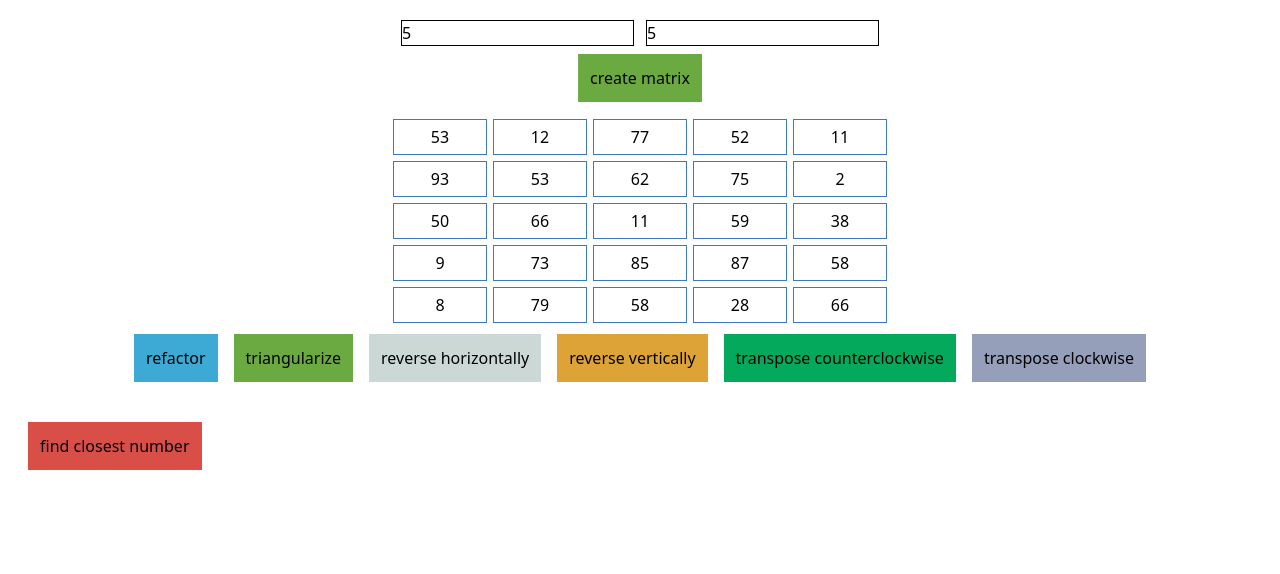
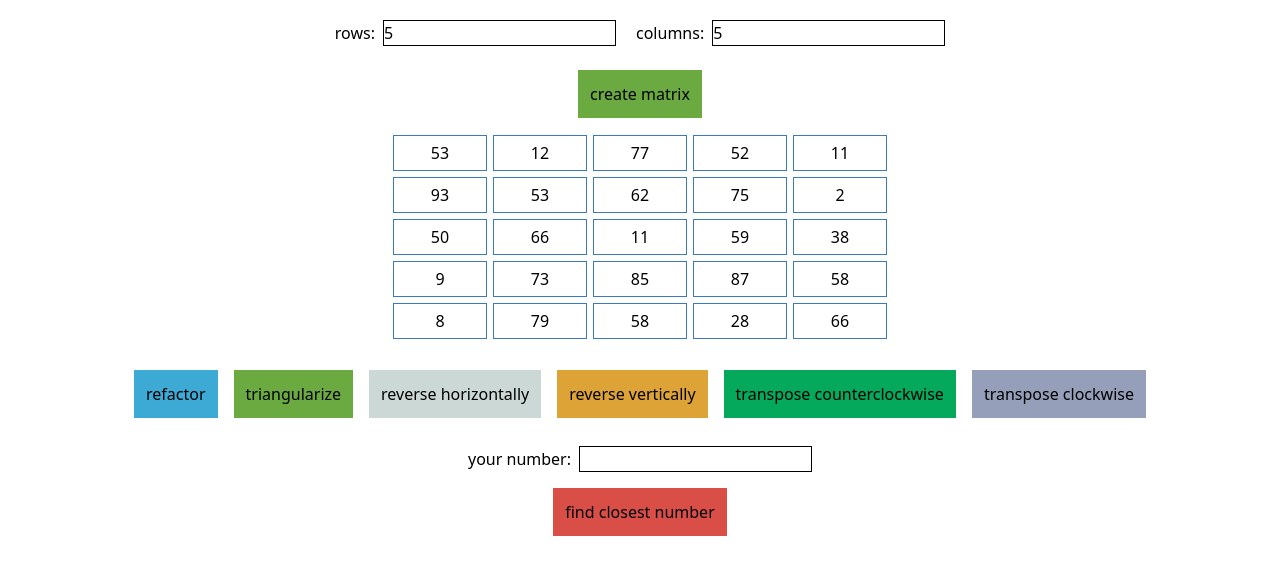
Before and after one commit to IgorNikonov/matrix, a React (Create React App) app: page / in a window 1280 px wide. Both pictures are taken after typing "5", "5" into the empty fields and a click on the button "create matrix". Shown: the top 574 px of the page. Built offline with nearby package versions, Linux system fonts and the light colour scheme.

Commit message:
my commit

```diff
--- a/src/App.tsx
+++ b/src/App.tsx
@@ -44,23 +44,31 @@ export default function App() {
 	};
 
 	return (
-		<div className='m-5 select-none'>
+		<div className='m-5 select-none text-center'>
 			<div className='create-matrix'>
-				<div className='flex gap-3 justify-center'>
+				<div className='flex gap-5 justify-center'>
+					<div>
+						<span className='font-[500] mr-2'>rows:</span>
 						<input
-						className='border border-black'
+							className='border border-black outline-none'
 							type='number'
-						onChange={(e) => dispatch(setInitialRows(parseInt(e.target.value)))}
+							onChange={(e) =>
+								dispatch(setInitialRows(parseInt(e.target.value)))
+							}
 						/>
+					</div>
+					<div>
+						<span className='font-[500] mr-2'>columns:</span>
 						<input
-						className='border border-black'
+							className='border border-black outline-none'
 							type='number'
 							onChange={(e) =>
 								dispatch(setInitialColumns(parseInt(e.target.value)))
 							}
 						/>
 					</div>
-				<div className='inline-block ml-[50%] translate-x-[-50%] w-auto'>
+				</div>
+				<div className='inline-block w-auto mt-4'>
 					<Button variant='green' onClick={create} content='create matrix' />
 				</div>
 			</div>
--- a/src/components/ClosestNumber/index.tsx
+++ b/src/components/ClosestNumber/index.tsx
@@ -1,31 +1,46 @@
-import React, { useState } from 'react';
+import React, { useState } from "react";
 import { useAppDispatch, useAppSelector } from "../../store/hooks";
-import { setClosestNumber, setShowData } from '../../features/closestNumber/closestNumberSlice';
-import { findClosestNumber } from '../../utils/matrixUtils';
-import Button from '../Button';
+import {
+	setClosestNumber,
+	setShowData,
+} from "../../features/closestNumber/closestNumberSlice";
+import { findClosestNumber } from "../../utils/matrixUtils";
+import Button from "../Button";
 
 interface IClosestNumberProps {
 	matrix: number[][];
 }
 
-const ClosestNumber: React.FC<IClosestNumberProps> = ({matrix}) => {
+const ClosestNumber: React.FC<IClosestNumberProps> = ({ matrix }) => {
 	const [userInput, setUserInput] = useState(0);
 
-	const {initialNumber, row, column, closestNumber, deviation} = useAppSelector(state => state.closestNumber.data);
-	const showData = useAppSelector(state => state.closestNumber.showData);
+	const { initialNumber, row, column, closestNumber, deviation } =
+		useAppSelector((state) => state.closestNumber.data);
+	const showData = useAppSelector((state) => state.closestNumber.showData);
 	const dispatch = useAppDispatch();
 
 	const handleShowData = () => {
 		dispatch(setClosestNumber(findClosestNumber(matrix, userInput)));
 		dispatch(setShowData(true));
-	}
+	};
 
 	return (
-		<div>
-			<input type="number" onChange={(e) => setUserInput(parseInt(e.target.value))} />
-			<Button content='find closest number' variant='pale-red' onClick={handleShowData} />
+		<div className='mt-5'>
+			<span className='font-[500] mr-2'>your number:</span>
+			<input
+				className='border border-black outline-none'
+				type='number'
+				onChange={(e) => setUserInput(parseInt(e.target.value))}
+			/>
+			<div className='flex justify-center mt-2'>
+				<Button
+					content='find closest number'
+					variant='pale-red'
+					onClick={handleShowData}
+				/>
+			</div>
 			<br />
-			{showData &&
+			{showData && (
 				<div>
 					<p>initial number: {initialNumber}</p>
 					<p>row: {row}</p>
@@ -33,9 +48,9 @@ const ClosestNumber: React.FC<IClosestNumberProps> = ({matrix}) => {
 					<p>closestNumber: {closestNumber}</p>
 					<p>deviation: {deviation}</p>
 				</div>
-			}
+			)}
 		</div>
-	)
-}
+	);
+};
 
-export default ClosestNumber
+export default ClosestNumber;
--- a/src/components/MatrixActions/index.tsx
+++ b/src/components/MatrixActions/index.tsx
@@ -82,7 +82,7 @@ const MatrixActions = () => {
 	};
 
 	return (
-		<div className='flex justify-center flex-wrap'>
+		<div className='flex justify-center flex-wrap mt-5'>
 			<Button content='refactor' onClick={refactor} variant='light-blue' />
 			<Button content='triangularize' onClick={triangularize} variant='green' />
 			<Button
--- a/src/components/MatrixElement/index.tsx
+++ b/src/components/MatrixElement/index.tsx
@@ -1,5 +1,5 @@
 import "./style.css";
-import { useAppSelector } from '../../store/hooks';
+import { useAppSelector } from "../../store/hooks";
 
 interface IMatrixElementProps {
 	content: number;
@@ -7,18 +7,26 @@ interface IMatrixElementProps {
 	col: number;
 }
 
-const MatrixElement: React.FC<IMatrixElementProps> = ({ content, row, col }) => {
-  const { row: dataRow, column: dataColumn } = useAppSelector(state => state.closestNumber.data);
-
-  console.log(row, col);
+const MatrixElement: React.FC<IMatrixElementProps> = ({
+	content,
+	row,
+	col,
+}) => {
+	const { row: dataRow, column: dataColumn } = useAppSelector(
+		(state) => state.closestNumber.data
+	);
 
 	return (
 		<div
-      className={(row + 1 === dataRow && col + 1 === dataColumn) ? 'element highlighted' : 'element'}
+			className={
+				row + 1 === dataRow && col + 1 === dataColumn
+					? "element highlighted"
+					: "element"
+			}
 		>
 			{content}
 		</div>
-  )
+	);
 };
 
 export default MatrixElement;
--- a/src/features/closestNumber/closestNumberSlice.ts
+++ b/src/features/closestNumber/closestNumberSlice.ts
@@ -9,8 +9,8 @@ interface IClosestNumberData {
 }
 
 interface IClosestNumberState {
-	data: IClosestNumberData,
-	showData: boolean
+	data: IClosestNumberData;
+	showData: boolean;
 }
 
 const initialState: IClosestNumberState = {
@@ -21,11 +21,11 @@ const initialState: IClosestNumberState = {
 		closestNumber: 9999,
 		deviation: 0,
 	},
-	showData: false
-}
+	showData: false,
+};
 
 const closestNumberSlice = createSlice({
-	name: 'closestNumberState',
+	name: "closestNumberState",
 	initialState,
 	reducers: {
 		setClosestNumber(state, action: PayloadAction<IClosestNumberData>) {
@@ -43,13 +43,14 @@ const closestNumberSlice = createSlice({
 				column: null,
 				closestNumber: 9999,
 				deviation: 0,
-			}
+			};
 		},
 		setShowData(state, action: PayloadAction<boolean>) {
 			state.showData = action.payload;
-		}
-	}
+		},
+	},
 });
 
-export const { setClosestNumber, setShowData, resetClosestNumber } = closestNumberSlice.actions;
+export const { setClosestNumber, setShowData, resetClosestNumber } =
+	closestNumberSlice.actions;
 export default closestNumberSlice.reducer;
```
Lines whose indentation alone changed are shown as unchanged.
